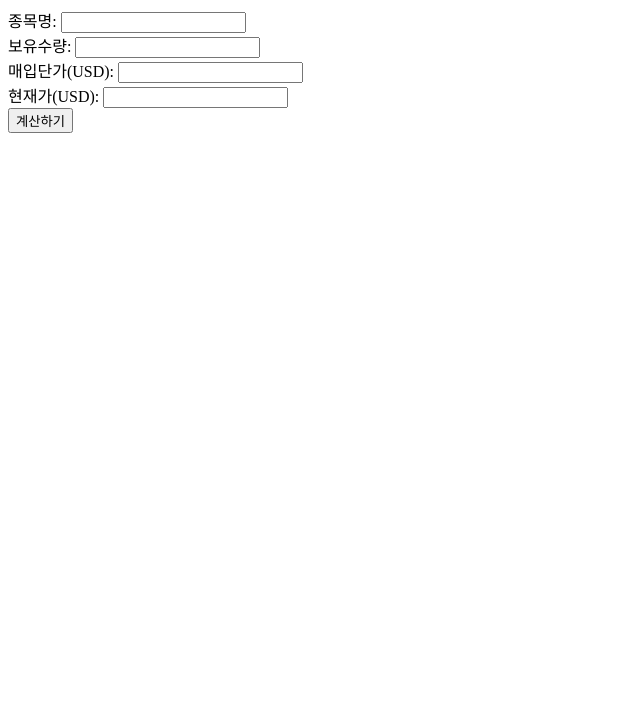
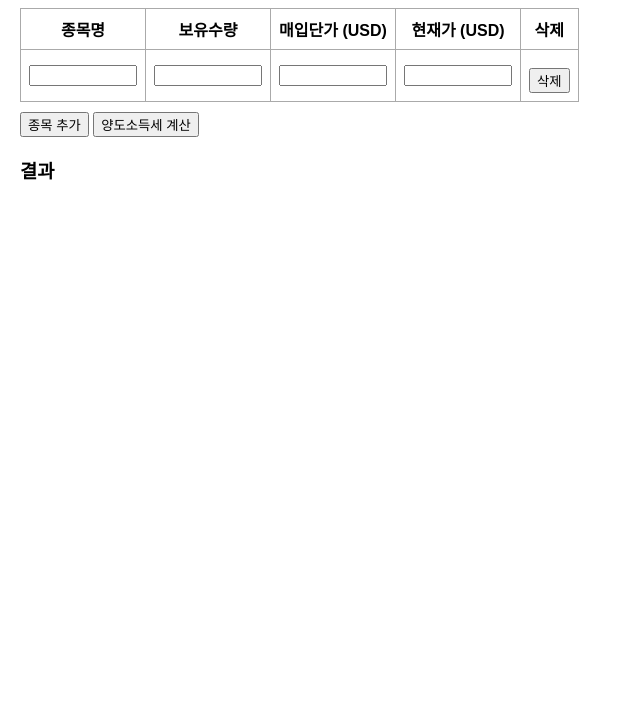
Before and after one commit to stockpark/us-stock-tax-calculator, a plain HTML site: page index.html in a window 1280 px wide. Shown: the part 81-800 px from the top of the page, without its empty margins (0-640 px from the left). Drawn offline with Linux system fonts and the light colour scheme.

Commit message:
Update index.html
Add: 다종목 입력 + 양도소득세 자동계산 기능

```diff
--- a/index.html
+++ b/index.html
@@ -2,31 +2,100 @@
 <html lang="ko">
 <head>
   <meta charset="UTF-8" />
-  <meta name="viewport" content="width=device-width, initial-scale=1.0"/>
   <title>실시간 미국주식 양도소득세 계산기</title>
+  <style>
+    body {
+      font-family: sans-serif;
+      margin: 20px;
+    }
+    table, th, td {
+      border: 1px solid #aaa;
+      border-collapse: collapse;
+    }
+    th, td {
+      padding: 8px;
+    }
+    input[type="number"], input[type="text"] {
+      width: 100px;
+    }
+    button {
+      margin-top: 10px;
+    }
+  </style>
 </head>
 <body>
-  <h1>실시간 미국주식 양도소득세 계산기</h1>
+  <h1>🇺🇸 미국주식 양도소득세 계산기</h1>
+  <table id="stockTable">
+    <thead>
+      <tr>
+        <th>종목명</th>
+        <th>보유수량</th>
+        <th>매입단가 (USD)</th>
+        <th>현재가 (USD)</th>
+        <th>삭제</th>
+      </tr>
+    </thead>
+    <tbody id="tableBody">
+      <tr>
+        <td><input type="text" /></td>
+        <td><input type="number" /></td>
+        <td><input type="number" step="0.01" /></td>
+        <td><input type="number" step="0.01" /></td>
+        <td><button onclick="deleteRow(this)">삭제</button></td>
+      </tr>
+    </tbody>
+  </table>
+  <button onclick="addRow()">종목 추가</button>
+  <button onclick="calculate()">양도소득세 계산</button>
 
-  <form id="inputForm">
-    <label>종목명: <input id="ticker" type="text" required></label><br>
-    <label>보유수량: <input id="quantity" type="number" required></label><br>
-    <label>매입단가(USD): <input id="buyPrice" type="number" step="0.01" required></label><br>
-    <label>현재가(USD): <input id="currentPrice" type="number" step="0.01" required></label><br>
-    <button type="submit">계산하기</button>
-  </form>
-
+  <h3>결과</h3>
   <div id="result"></div>
 
   <script>
-    document.getElementById('inputForm').addEventListener('submit', function(e) {
-      e.preventDefault();
-      const qty = parseFloat(document.getElementById('quantity').value);
-      const buy = parseFloat(document.getElementById('buyPrice').value);
-      const current = parseFloat(document.getElementById('currentPrice').value);
-      const gain = (current - buy) * qty;
-      document.getElementById('result').innerText = `총 양도차익: $${gain.toLocaleString()}`;
-    });
+    function addRow() {
+      const row = document.createElement('tr');
+      row.innerHTML = `
+        <td><input type="text" /></td>
+        <td><input type="number" /></td>
+        <td><input type="number" step="0.01" /></td>
+        <td><input type="number" step="0.01" /></td>
+        <td><button onclick="deleteRow(this)">삭제</button></td>
+      `;
+      document.getElementById('tableBody').appendChild(row);
+    }
+
+    function deleteRow(btn) {
+      const row = btn.parentNode.parentNode;
+      row.remove();
+    }
+
+    function calculate() {
+      const rows = document.querySelectorAll('#tableBody tr');
+      let totalGain = 0;
+      let html = '<ul>';
+      rows.forEach(row => {
+        const cells = row.querySelectorAll('input');
+        const name = cells[0].value || '종목';
+        const qty = parseFloat(cells[1].value) || 0;
+        const buy = parseFloat(cells[2].value) || 0;
+        const now = parseFloat(cells[3].value) || 0;
+        const gain = (now - buy) * qty;
+        totalGain += gain;
+        html += `<li>${name}: $${gain.toLocaleString(undefined, {maximumFractionDigits: 2})}</li>`;
+      });
+      html += '</ul>';
+
+      const KRWperUSD = 1; // 환율 기능 붙이면 이걸 바꿔줌
+      const 공제 = 2500000 / KRWperUSD;
+      const 과세표준 = Math.max(0, totalGain - 공제);
+      const 세금 = Math.round(과세표준 * 0.22 * 100) / 100;
+
+      html += `<p><strong>총 수익: $${totalGain.toLocaleString(undefined, {maximumFractionDigits: 2})}</strong></p>`;
+      html += `<p>공제금액: $${공제.toLocaleString()}</p>`;
+      html += `<p>과세표준: $${과세표준.toLocaleString(undefined, {maximumFractionDigits: 2})}</p>`;
+      html += `<p><strong>예상 양도소득세: $${세금.toLocaleString(undefined, {maximumFractionDigits: 2})}</strong></p>`;
+      document.getElementById('result').innerHTML = html;
+    }
   </script>
 </body>
 </html>
```
